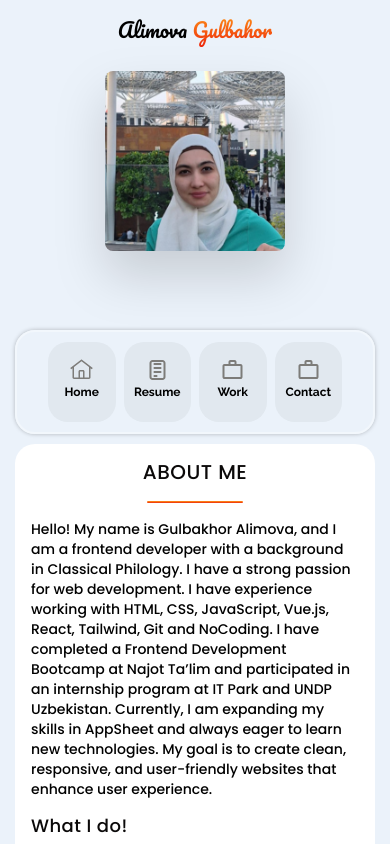
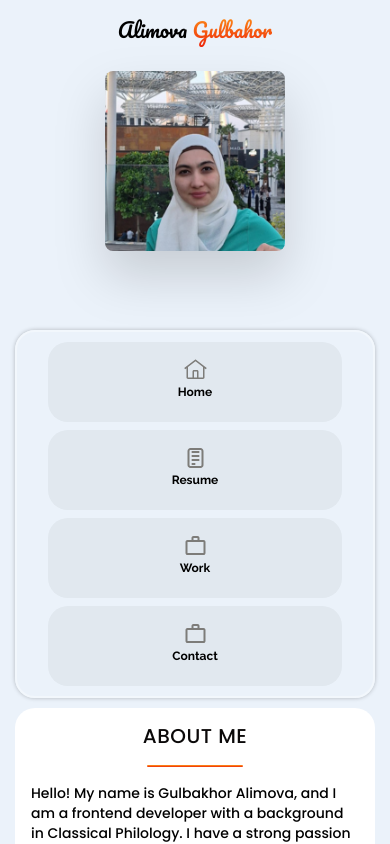
Before and after one commit to Guli-Alimova/Portfolio-new, a Next.js app: page / in a window 390 px wide. Shown: the top 844 px of the page. Built offline with nearby package versions, Linux system fonts and the light colour scheme.

Commit message:
style:mobile version button no worked

```diff
--- a/src/app/common/BtnTab.tsx
+++ b/src/app/common/BtnTab.tsx
@@ -12,7 +12,7 @@ interface ButtonProps {
 
 const BtnTab: React.FC<ButtonProps> = ({ children, onClick, className})=>{
   return (
-    <button  onClick={onClick}   className={`pt-[16px] pb-[20px] py-[23px] bg-[#E1E8EF] rounded-[20px] raleway font-semibold text-xs leading-5 text-center text-primary max-w-[80px] max-h-[80px] w-full h-full hover:gradient-bg ${className} `}
+    <button  onClick={onClick}    className={`pt-[16px] pb-[20px] py-[23px] bg-[#E1E8EF] rounded-[20px] raleway font-semibold text-xs leading-5 text-center text-primary w-full h-full hover:gradient-bg ${className}`}
     >
 {children}
     </button>
--- a/src/app/components/Tab.tsx
+++ b/src/app/components/Tab.tsx
@@ -19,12 +19,13 @@ const Tab = () => {
 
   return (
     <>
-      <div className="mt-[-115px] mb-2.5 flex sm:flex-wrap gap-2 justify-between flex-nowrap max-w-[503px] w-full ml-auto py-[10px] px-[31px] border-2 border-[#F2F7FC] shadow-nav rounded-[20px]">
+      <div className="mt-[-115px] mb-2.5 flex flex-wrap sm:flex-nowrap gap-2 justify-between max-w-[503px] w-full ml-auto py-[10px] px-[31px] border-2 border-[#F2F7FC] shadow-nav rounded-[20px]">
         {tabs.map((tab) => (
           <BtnTab
             key={tab.id}
-            onClick={() => setActiveTab(tab.id)}
-            className="flex flex-col justify-center items-center hover:bg-orange-500 hover:text-white text-tabColor transition-all "
+            onClick={() => {setActiveTab(tab.id)}}
+            className={`flex flex-col justify-center items-center hover:bg-orange-500 hover:text-white text-tabColor transition-all  ${activeTab === tab.id ? "text-orange-500 font-bold" : "text-gray-500"} z-10 `}
+            aria-label={tab.label}
           >
             {tab.icon} {tab.label}
           </BtnTab>
```
